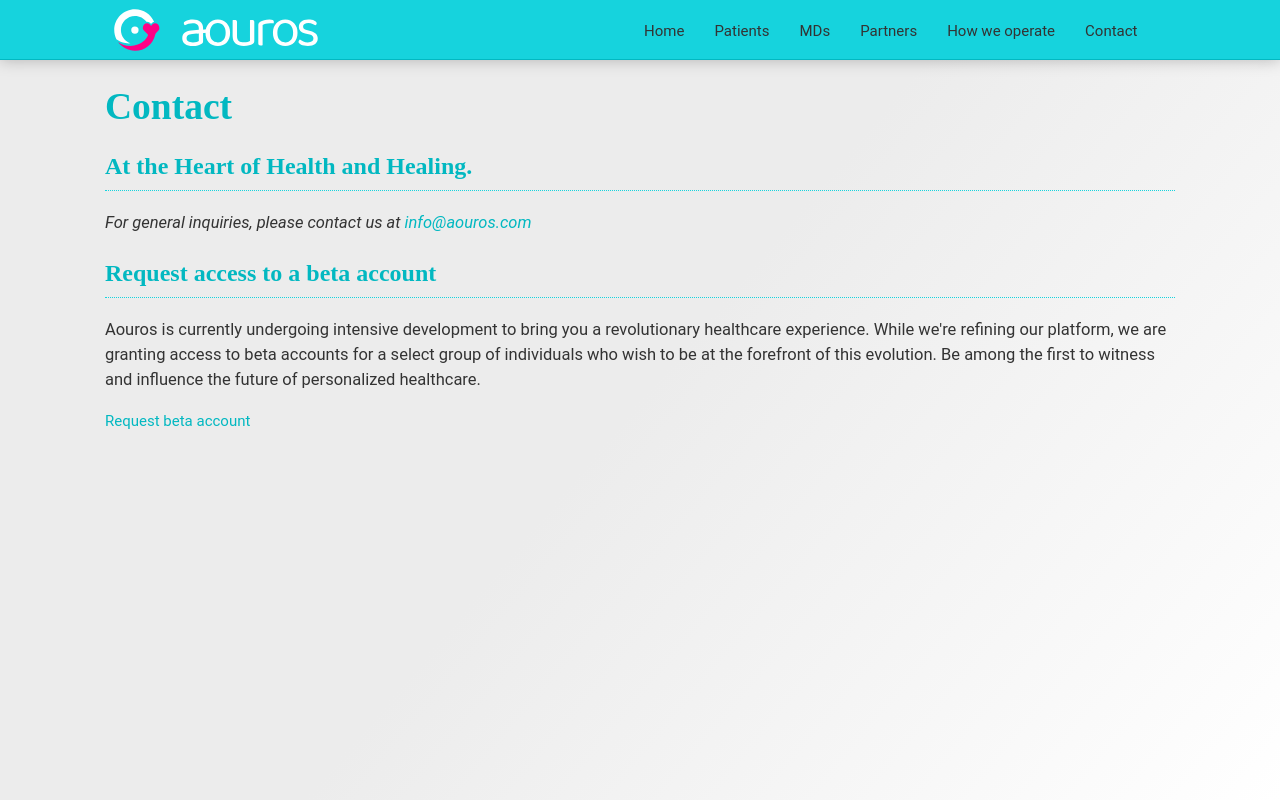
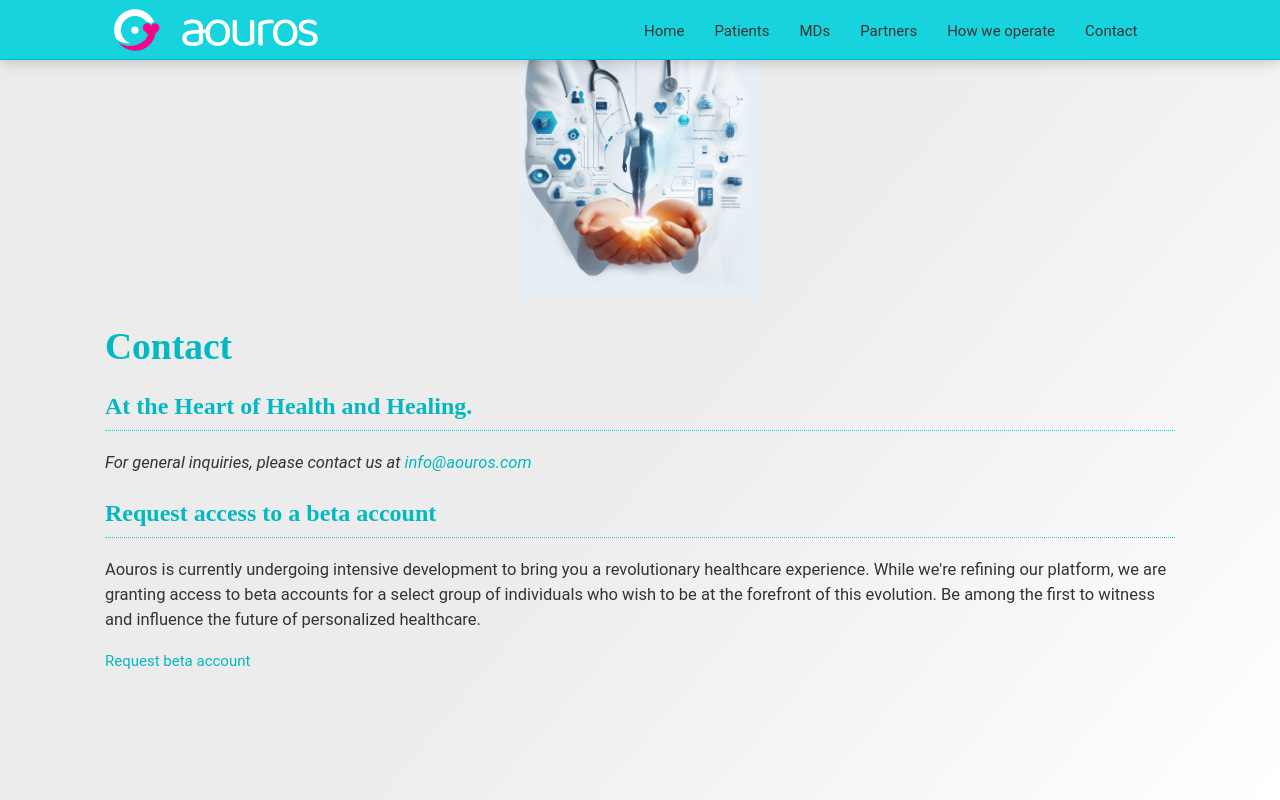
Before and after one commit to nxtwrld/aouros-www, a SvelteKit app: page /contact in a window 1280 px wide. Built offline with nearby package versions, Linux system fonts and the light colour scheme; a web font is replaced by a local one.

Commit message:
Theme moved to contacts/forms

```diff
--- a/src/routes/account/+page.svelte
+++ b/src/routes/account/+page.svelte
@@ -12,6 +12,8 @@
 </script>
 
 
+<div class="theme1">
+</div>
 <!-- sign up form with email  field and a dropdown -->
 <div class="page">
 
@@ -93,4 +95,16 @@
         font-size: 1.25rem;
         padding: .5rem 1rem;
     }
+
+    .theme1 {
+        height: 30vh;
+        background-image: url('/theme1.jpg');
+        background-size: contain;
+        background-repeat: no-repeat;
+        background-position: center;
+        text-align: center;
+        position: relative;
+    }
+
+
 </style>
--- a/src/routes/contact/+page.svelte
+++ b/src/routes/contact/+page.svelte
@@ -1,3 +1,6 @@
+
+<div class="theme1">
+</div>
 
 <div class="page">
 
@@ -18,3 +21,17 @@
     <a href="/account">Request beta account</a>
 
 </div>
+
+<style>
+    .theme1 {
+        height: 30vh;
+        background-image: url('/theme1.jpg');
+        background-size: contain;
+        background-repeat: no-repeat;
+        background-position: center;
+        text-align: center;
+        position: relative;
+    }
+
+
+</style>
```
Also changed, not shown: src/routes/+page.svelte (+0 -12 lines).
